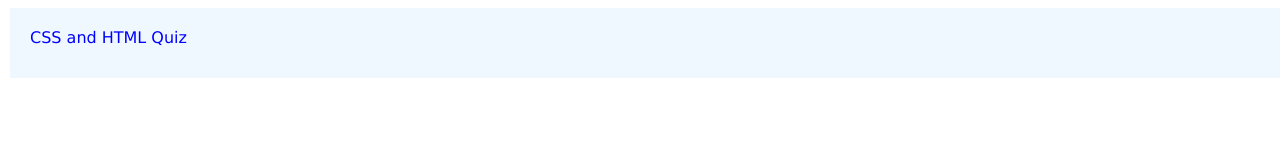
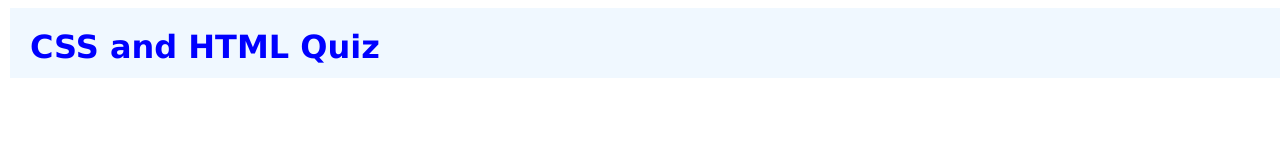
Before and after one commit to Freddie2024/frida-quiz-app, a plain HTML site: page index.html in a window 1280 px wide. Shown: the top 160 px of the page. Drawn offline with Linux system fonts and the light colour scheme.

Commit message:
make header h1

```diff
--- a/index.html
+++ b/index.html
@@ -8,7 +8,7 @@
 </head>
 <body>
     <header>
-<p class="title">CSS and HTML Quiz</p>
+<h1>CSS and HTML Quiz</h1>
     </header>
 
 
--- a/styles.css
+++ b/styles.css
@@ -2,7 +2,7 @@
     font-family: 'Lucida Sans', 'Lucida Sans Regular', 'Lucida Grande', 'Lucida Sans Unicode', Geneva, Verdana, sans-serif;
 }
 
-.title {
+h1 {
     font-family: 'Lucida Sans', 'Lucida Sans Regular', 'Lucida Grande', 'Lucida Sans Unicode', Geneva, Verdana, sans-serif;
     color: blue;
     background-color: aliceblue;
```
